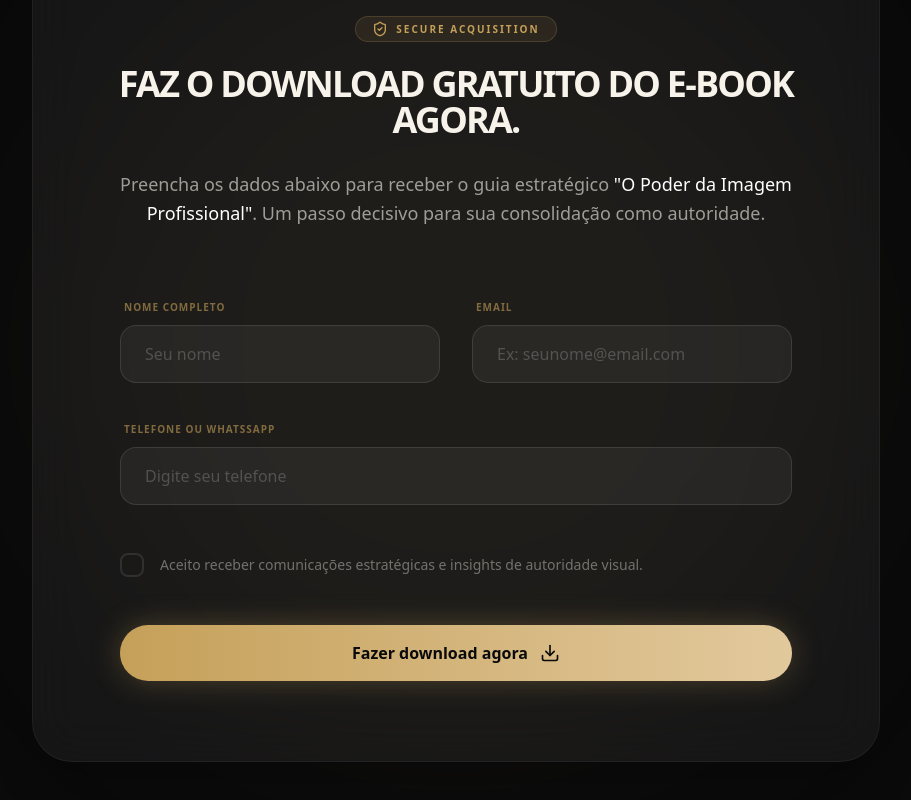
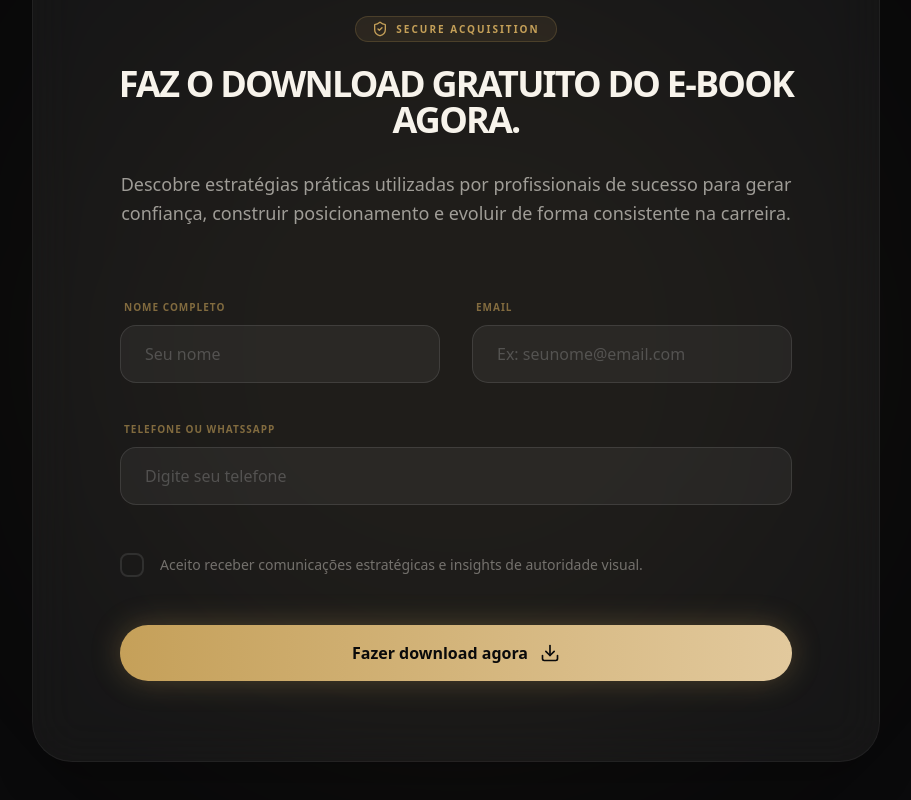
Before and after one commit to punadev/moises-carvalho, a React (Vite) app: page / in a window 1280 px wide. Shown: the part 3650-4450 px from the top of the page, without its empty margins (184-1095 px from the left). Built offline with nearby package versions, Linux system fonts and the light colour scheme.

Commit message:
Update CTA.tsx

```diff
--- a/src/components/CTA.tsx
+++ b/src/components/CTA.tsx
@@ -42,8 +42,7 @@ export default function CTA() {
                 Faz o download gratuito do e-book agora.
               </h2>
               <p className="text-lg text-champagne/60 font-light max-w-2xl mx-auto leading-relaxed">
-                Preencha os dados abaixo para receber o guia estratégico <span className="text-white font-medium">"O Poder da Imagem Profissional"</span>.
-                Um passo decisivo para sua consolidação como autoridade.
+                Descobre estratégias práticas utilizadas por profissionais de sucesso para gerar confiança, construir posicionamento e evoluir de forma consistente na carreira.
               </p>
             </div>
 
```
